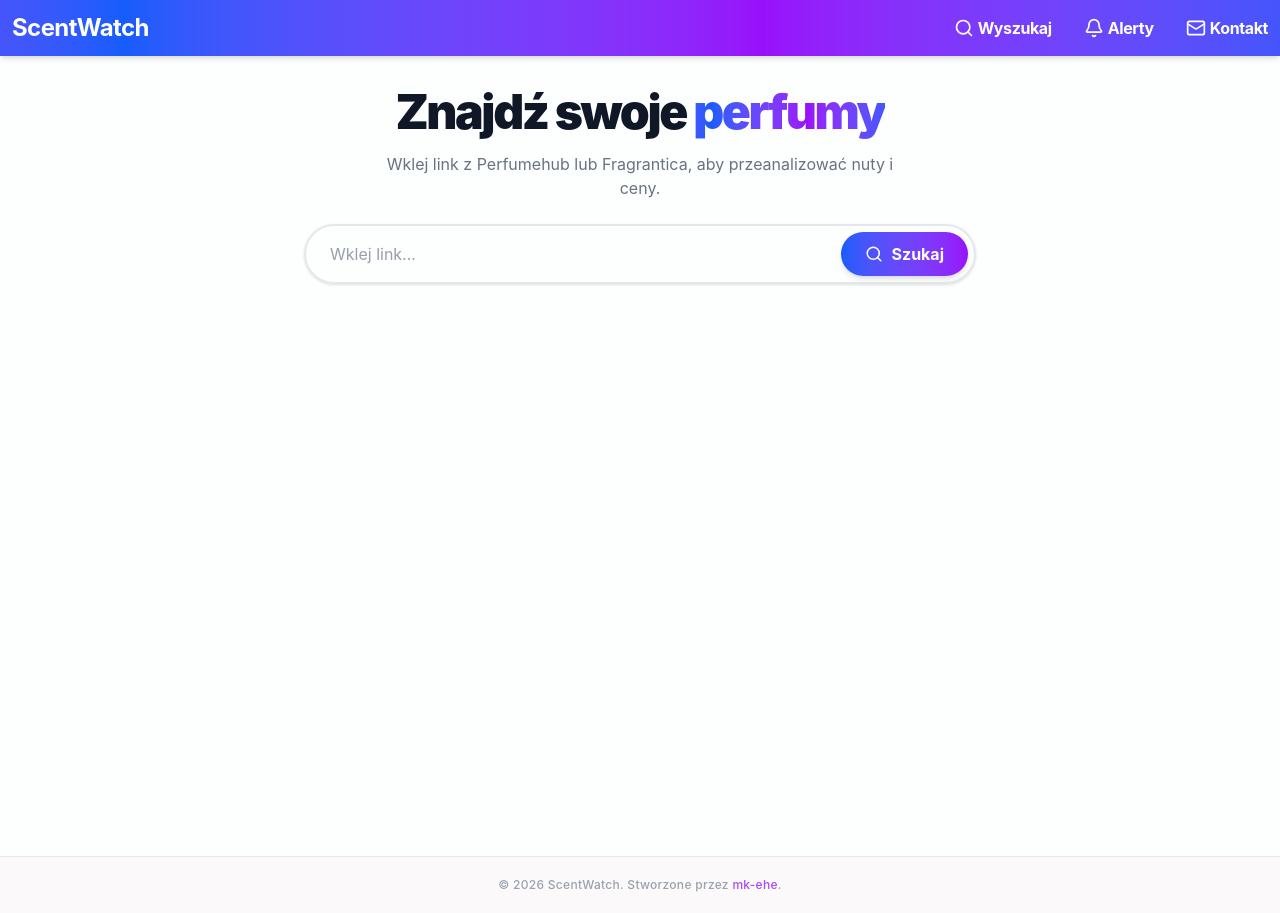
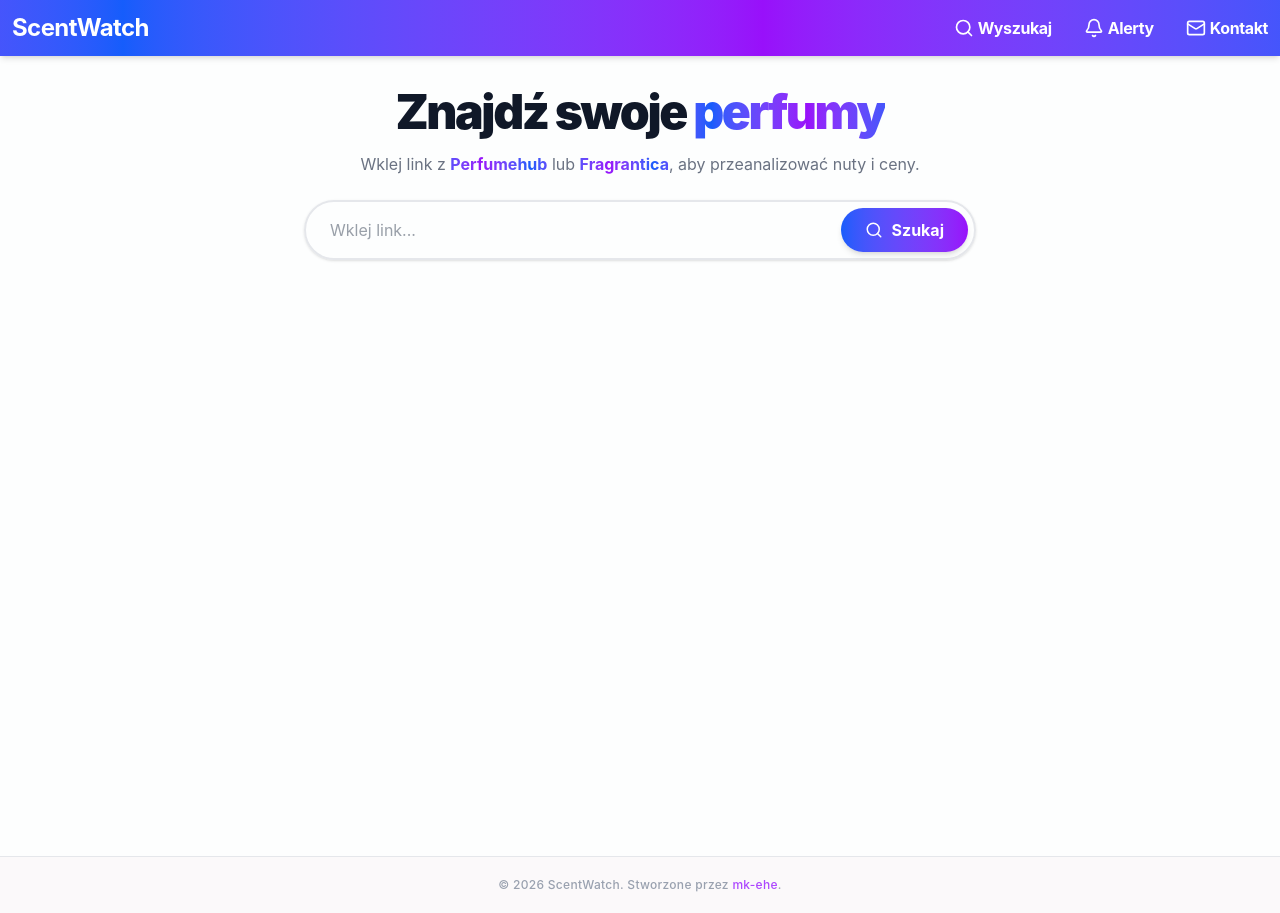
Before and after one commit to mk-ehe/ScentWatch, a React (Vite) app: page / in a window 1280 px wide. Built offline with nearby package versions, Linux system fonts and the light colour scheme.

Commit message:
hrefs and styling

```diff
--- a/src/components/SearchPage.jsx
+++ b/src/components/SearchPage.jsx
@@ -53,8 +53,8 @@ return (
         <h1 className="text-4xl md:text-5xl font-black text-gray-900 mb-4 tracking-tighter">
           Znajdź swoje <span className="text-transparent bg-clip-text animate-bg-flow">perfumy</span>
         </h1>
-        <p className="text-gray-500 text-sm md:text-base max-w-lg mx-auto">
-          Wklej link z Perfumehub lub Fragrantica, aby przeanalizować nuty i ceny.
+        <p className="text-gray-500 text-sm md:text-base w-full mx-auto">
+          Wklej link z <a href='https://perfumehub.pl' className="font-bold animate-text-flow underline" target="_blank" rel="noopener noreferrer">Perfumehub</a> lub <a href="https://www.fragrantica.pl" className="font-bold animate-text-flow underline" target="_blank" rel="noopener noreferrer">Fragrantica</a>, aby przeanalizować nuty i ceny.
         </p>
       </div>
 
```
